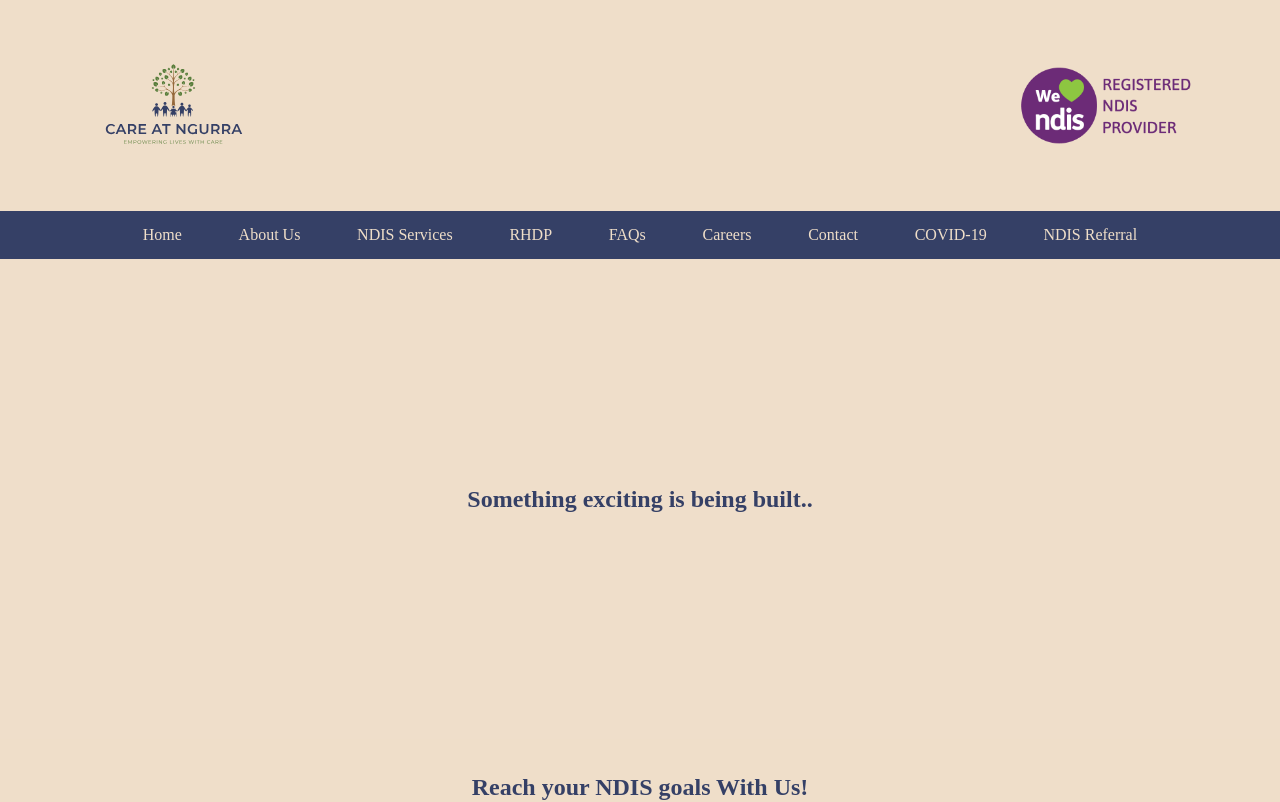
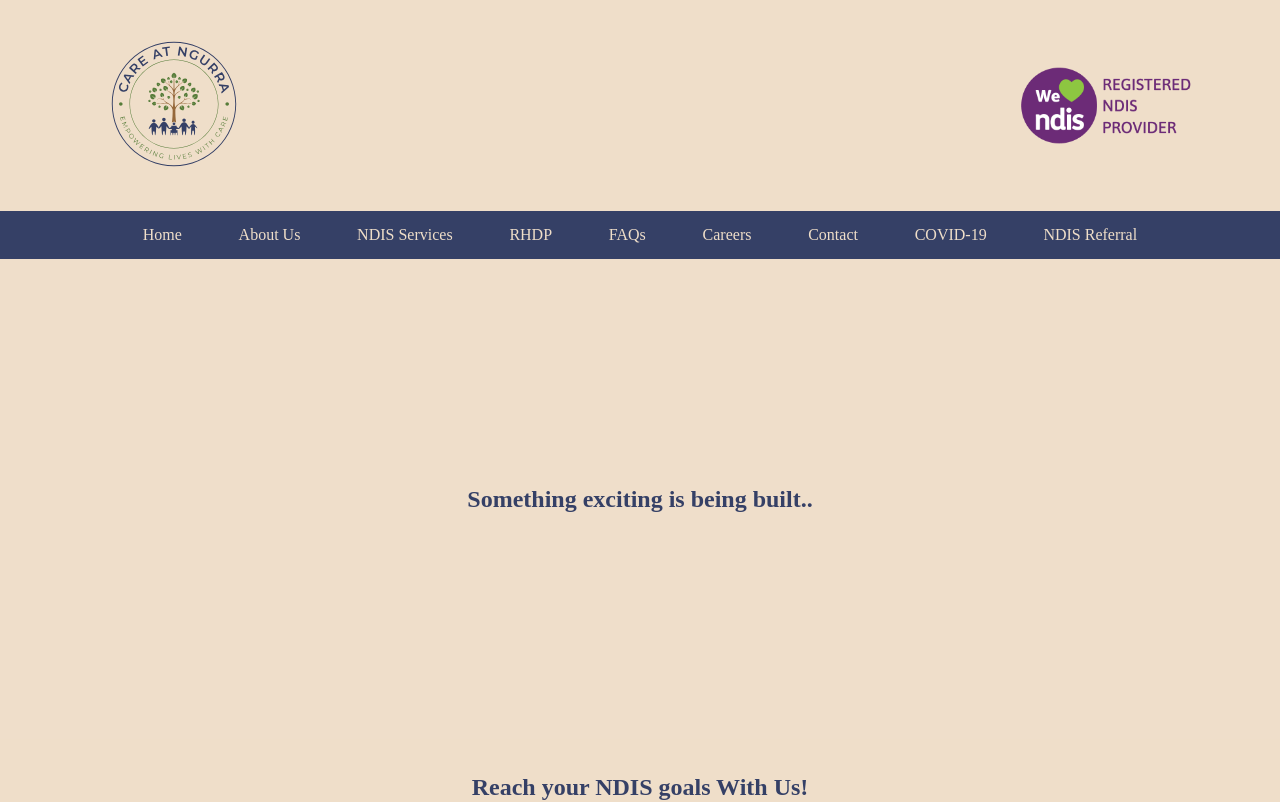
Before and after one commit to MadanAmpera/Care-At-Ngurra, a plain HTML site: page index.html in a window 1280 px wide. Shown: the top 802 px of the page. Drawn offline with Linux system fonts and the light colour scheme.

Commit message:
logo update

```diff
--- a/index.html
+++ b/index.html
@@ -14,7 +14,7 @@
             <section class="logo max-width-container">
                 <div class="section-grid max-width">
                     <div class="header-logo">
-                        <img src="images/MAIN LOGO.svg">
+                        <img src="images/SUB LOGO 1.svg">
                     </div>
                     <div class="header-ndis">
                         <img src="images/NDIS-Registered-Provider-2.png">
```
